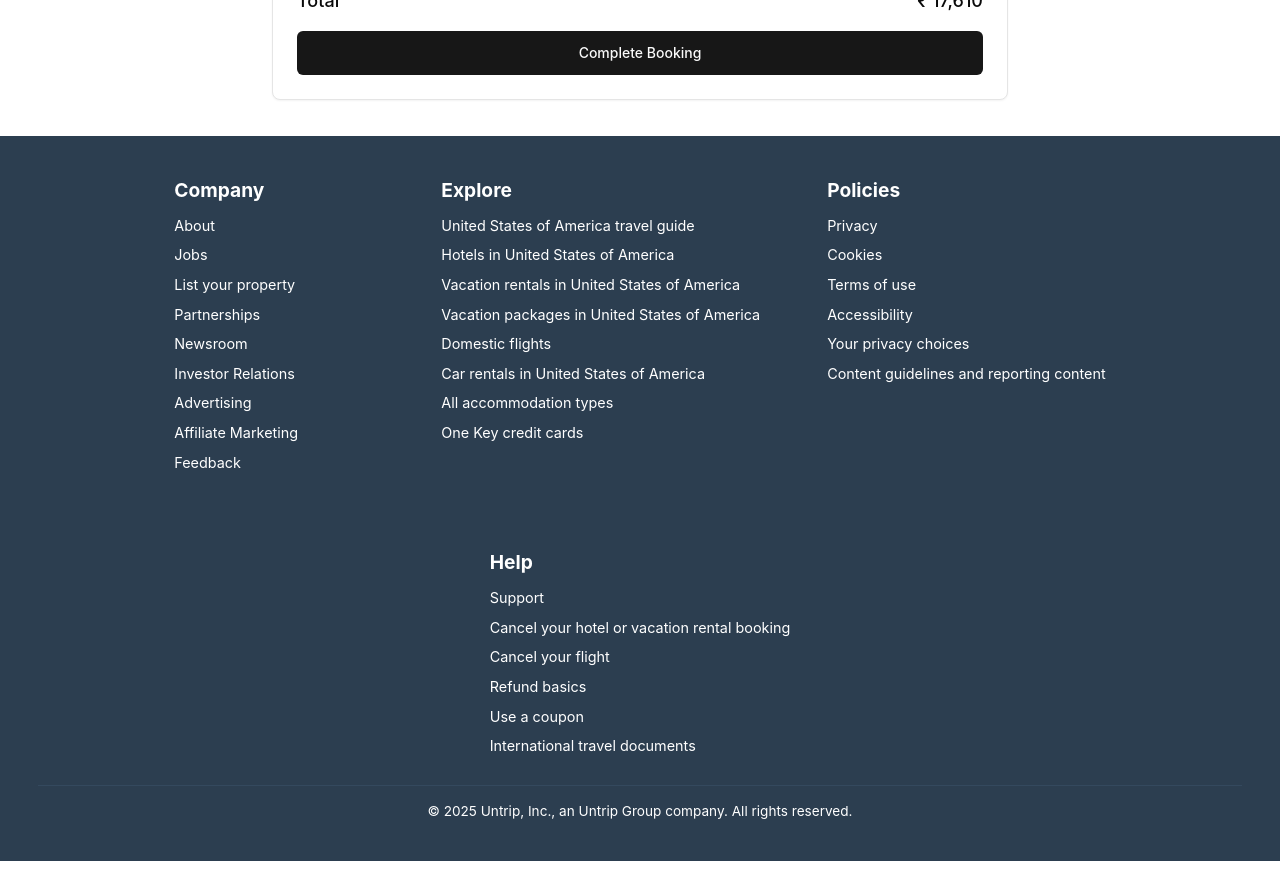
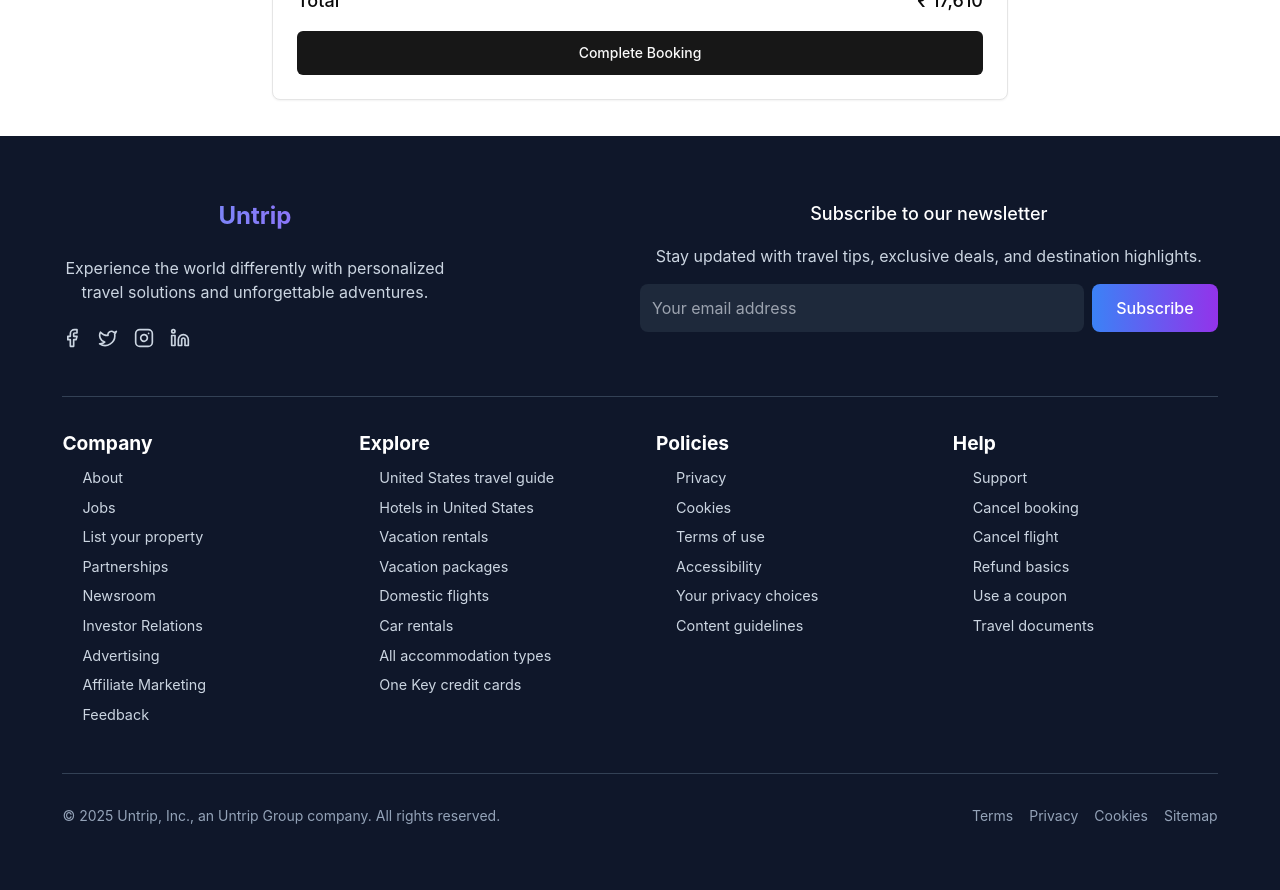
Before and after one commit to codinggita/untrip, a React (Vite) app in the folder Frontend/untrip/: page /secure in a window 1280 px wide. Shown: the part 1260-2150 px from the top of the page. Before the commit the page ends 2121 px from the top, so only its background shows below. Built offline with nearby package versions, Linux system fonts and the light colour scheme.

Commit message:
enhance footer with social links, newsletter, and improved styling

```diff
--- a/Frontend/untrip/src/components/Footer.jsx
+++ b/Frontend/untrip/src/components/Footer.jsx
@@ -1,63 +1,136 @@
-// Footer.jsx
 import React from 'react';
 import '../css/Footer.css';
+import { Facebook, Twitter, Instagram, Linkedin, ChevronRight } from 'lucide-react';
 
 const Footer = () => {
   return (
-    <footer className="footer">
-      <div className="footer-content">
+    <footer className="footer bg-slate-900 text-white py-16">
+      <div className="container mx-auto px-6">
+
+        <div className="flex flex-col lg:flex-row justify-between mb-12 gap-8">
+          <div className="lg:w-1/3">
+            <div className="mb-6">
+              <h2 className="text-2xl font-bold bg-gradient-to-r from-blue-400 to-purple-500 bg-clip-text text-transparent">Untrip</h2>
+            </div>
+            <p className="text-slate-300 mb-6">Experience the world differently with personalized travel solutions and unforgettable adventures.</p>
+            <div className="flex space-x-4">
+              <a href="#" className="text-slate-300 hover:text-white transition-colors">
+                <Facebook size={20} />
+              </a>
+              <a href="https://x.com/yasar__p" className="text-slate-300 hover:text-white transition-colors">
+                <Twitter size={20} />
+              </a>
+              <a href="#" className="text-slate-300 hover:text-white transition-colors">
+                <Instagram size={20} />
+              </a>
+              <a href="https://www.linkedin.com/in/yasar300/" className="text-slate-300 hover:text-white transition-colors">
+                <Linkedin size={20} />
+              </a>
+            </div>
+          </div>
+          <div className="lg:w-1/2">
+            <h3 className="text-lg font-medium mb-4">Subscribe to our newsletter</h3>
+            <p className="text-slate-300 mb-4">Stay updated with travel tips, exclusive deals, and destination highlights.</p>
+            <div className="flex flex-col sm:flex-row gap-2">
+              <input
+                type="email"
+                placeholder="Your email address"
+                className="bg-slate-800 p-3 rounded-lg flex-grow text-white focus:outline-none focus:ring-2 focus:ring-blue-500"
+              />
+              <button className="bg-gradient-to-r from-blue-500 to-purple-600 px-6 py-3 rounded-lg font-medium hover:opacity-90 transition-opacity">
+                Subscribe
+              </button>
+            </div>
+          </div>
+        </div>
+
+
+        <div className="border-t border-slate-700 my-8"></div>
+
+
+        <div className="grid grid-cols-1 md:grid-cols-2 lg:grid-cols-4 gap-8 mb-12">
           <div className="footer-section">
-          <h3>Company</h3>
-          <ul>
-            <li>About</li>
-            <li>Jobs</li>
-            <li>List your property</li>
-            <li>Partnerships</li>
-            <li>Newsroom</li>
-            <li>Investor Relations</li>
-            <li>Advertising</li>
-            <li>Affiliate Marketing</li>
-            <li>Feedback</li>
+            <h3 className="text-lg font-medium mb-4">Company</h3>
+            <ul className="space-y-2">
+              {["About", "Jobs", "List your property", "Partnerships", "Newsroom", "Investor Relations", "Advertising", "Affiliate Marketing", "Feedback"].map(item => (
+                <li key={item} className="text-slate-300 hover:text-white transition-colors flex items-center group">
+                  <ChevronRight size={16} className="opacity-0 group-hover:opacity-100 transition-opacity mr-1" />
+                  <a href="#">{item}</a>
+                </li>
+              ))}
             </ul>
           </div>
+
           <div className="footer-section">
-          <h3>Explore</h3>
-          <ul>
-            <li>United States of America travel guide</li>
-            <li>Hotels in United States of America</li>
-            <li>Vacation rentals in United States of America</li>
-            <li>Vacation packages in United States of America</li>
-            <li>Domestic flights</li>
-            <li>Car rentals in United States of America</li>
-            <li>All accommodation types</li>
-            <li>One Key credit cards</li>
+            <h3 className="text-lg font-medium mb-4">Explore</h3>
+            <ul className="space-y-2">
+              {[
+                "United States travel guide",
+                "Hotels in United States",
+                "Vacation rentals",
+                "Vacation packages",
+                "Domestic flights",
+                "Car rentals",
+                "All accommodation types",
+                "One Key credit cards"
+              ].map(item => (
+                <li key={item} className="text-slate-300 hover:text-white transition-colors flex items-center group">
+                  <ChevronRight size={16} className="opacity-0 group-hover:opacity-100 transition-opacity mr-1" />
+                  <a href="#">{item}</a>
+                </li>
+              ))}
             </ul>
           </div>
+
           <div className="footer-section">
-          <h3>Policies</h3>
-          <ul>
-            <li>Privacy</li>
-            <li>Cookies</li>
-            <li>Terms of use</li>
-            <li>Accessibility</li>
-            <li>Your privacy choices</li>
-            <li>Content guidelines and reporting content</li>
+            <h3 className="text-lg font-medium mb-4">Policies</h3>
+            <ul className="space-y-2">
+              {[
+                "Privacy",
+                "Cookies",
+                "Terms of use",
+                "Accessibility",
+                "Your privacy choices",
+                "Content guidelines"
+              ].map(item => (
+                <li key={item} className="text-slate-300 hover:text-white transition-colors flex items-center group">
+                  <ChevronRight size={16} className="opacity-0 group-hover:opacity-100 transition-opacity mr-1" />
+                  <a href="#">{item}</a>
+                </li>
+              ))}
             </ul>
           </div>
+
           <div className="footer-section">
-          <h3>Help</h3>
-          <ul>
-            <li>Support</li>
-            <li>Cancel your hotel or vacation rental booking</li>
-            <li>Cancel your flight</li>
-            <li>Refund basics</li>
-            <li>Use a coupon</li>
-            <li>International travel documents</li>
+            <h3 className="text-lg font-medium mb-4">Help</h3>
+            <ul className="space-y-2">
+              {[
+                "Support",
+                "Cancel booking",
+                "Cancel flight",
+                "Refund basics",
+                "Use a coupon",
+                "Travel documents"
+              ].map(item => (
+                <li key={item} className="text-slate-300 hover:text-white transition-colors flex items-center group">
+                  <ChevronRight size={16} className="opacity-0 group-hover:opacity-100 transition-opacity mr-1" />
+                  <a href="#">{item}</a>
+                </li>
+              ))}
             </ul>
           </div>
         </div>
-      <div className="footer-copyright">
-        <p>© 2025 Untrip, Inc., an Untrip Group company. All rights reserved.</p>
+
+
+        <div className="border-t border-slate-700 pt-8 flex flex-col md:flex-row justify-between items-center">
+          <p className="text-slate-400 text-sm mb-4 md:mb-0">© 2025 Untrip, Inc., an Untrip Group company. All rights reserved.</p>
+          <div className="flex flex-wrap gap-4 text-sm text-slate-400">
+            <a href="#" className="hover:text-white transition-colors">Terms</a>
+            <a href="#" className="hover:text-white transition-colors">Privacy</a>
+            <a href="#" className="hover:text-white transition-colors">Cookies</a>
+            <a href="#" className="hover:text-white transition-colors">Sitemap</a>
+          </div>
+        </div>
       </div>
     </footer>
   );
```
Lines whose indentation alone changed are shown as unchanged.
